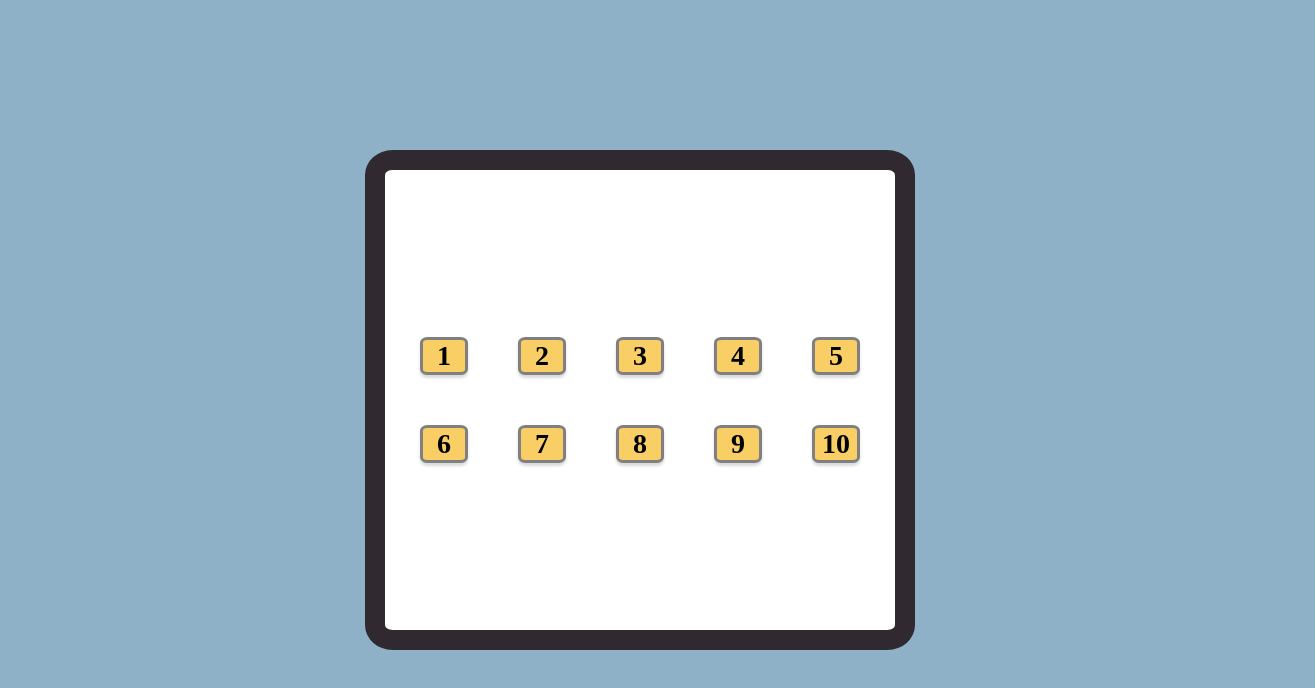
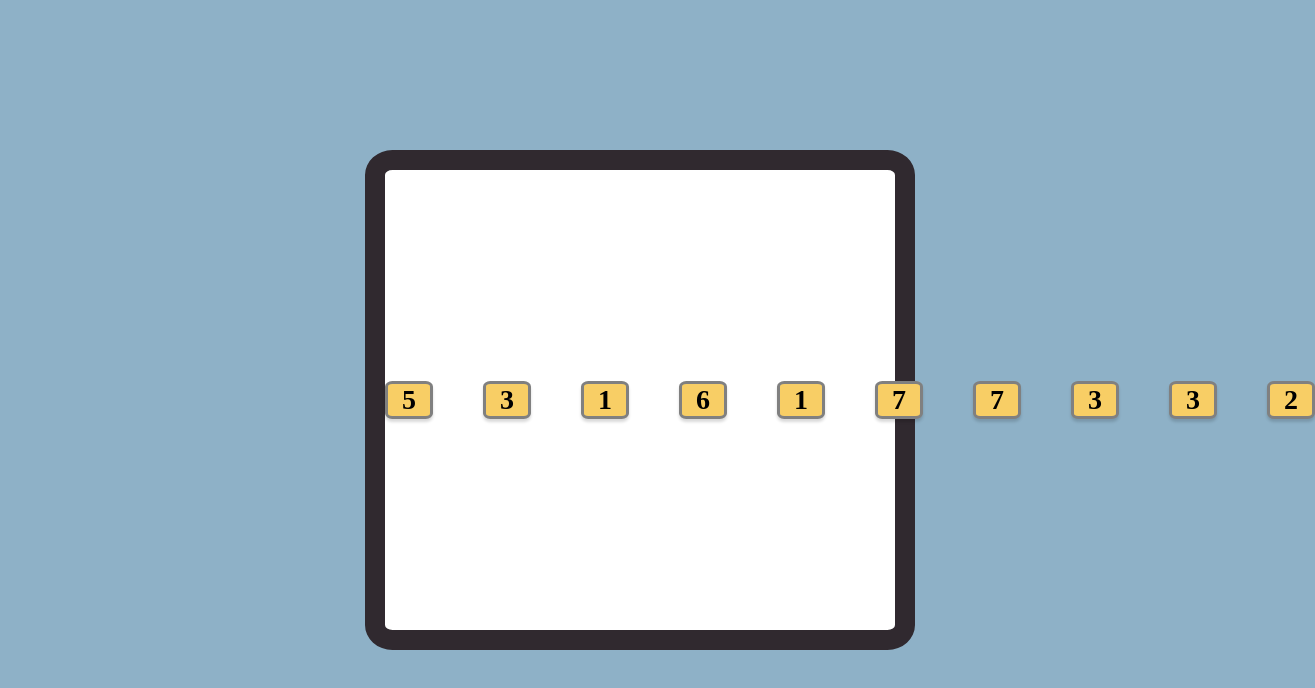
Before and after one commit to copilpatricia/tenzies-game, a React (Create React App) app: page / in a window 1280 px wide. Shown: the top 688 px of the page, 1315 px wide, since content can reach past the window. Built offline with nearby package versions, Linux system fonts and the light colour scheme.

Commit message:
map over the values and render inside the Dice component

```diff
--- a/src/App.js
+++ b/src/App.js
@@ -1,6 +1,11 @@
 import Die from "./components/Die";
+import {useState} from "react";
 
 function App() {
+  const [dice, setDice] = useState(allNewDice());
+  const valueDice = dice.map((num) => {
+    return <Die value={num} />;
+  });
   function allNewDice() {
     let arr = [];
     for (let i = 0; i < 10; i++) {
@@ -10,25 +15,13 @@ function App() {
     return arr;
   }
   allNewDice();
-  console.log(allNewDice());
 
   return (
     <div className="container">
       <div className="board">
         <div className="container-die">
           <div className="cont-one">
-            <Die value="1" />
-            <Die value="2" />
-            <Die value="3" />
-            <Die value="4" />
-            <Die value="5" />
-          </div>
-          <div className="cont-two">
-            <Die value="6" />
-            <Die value="7" />
-            <Die value="8" />
-            <Die value="9" />
-            <Die value="10" />
+            {valueDice}
           </div>
         </div>
       </div>
```
